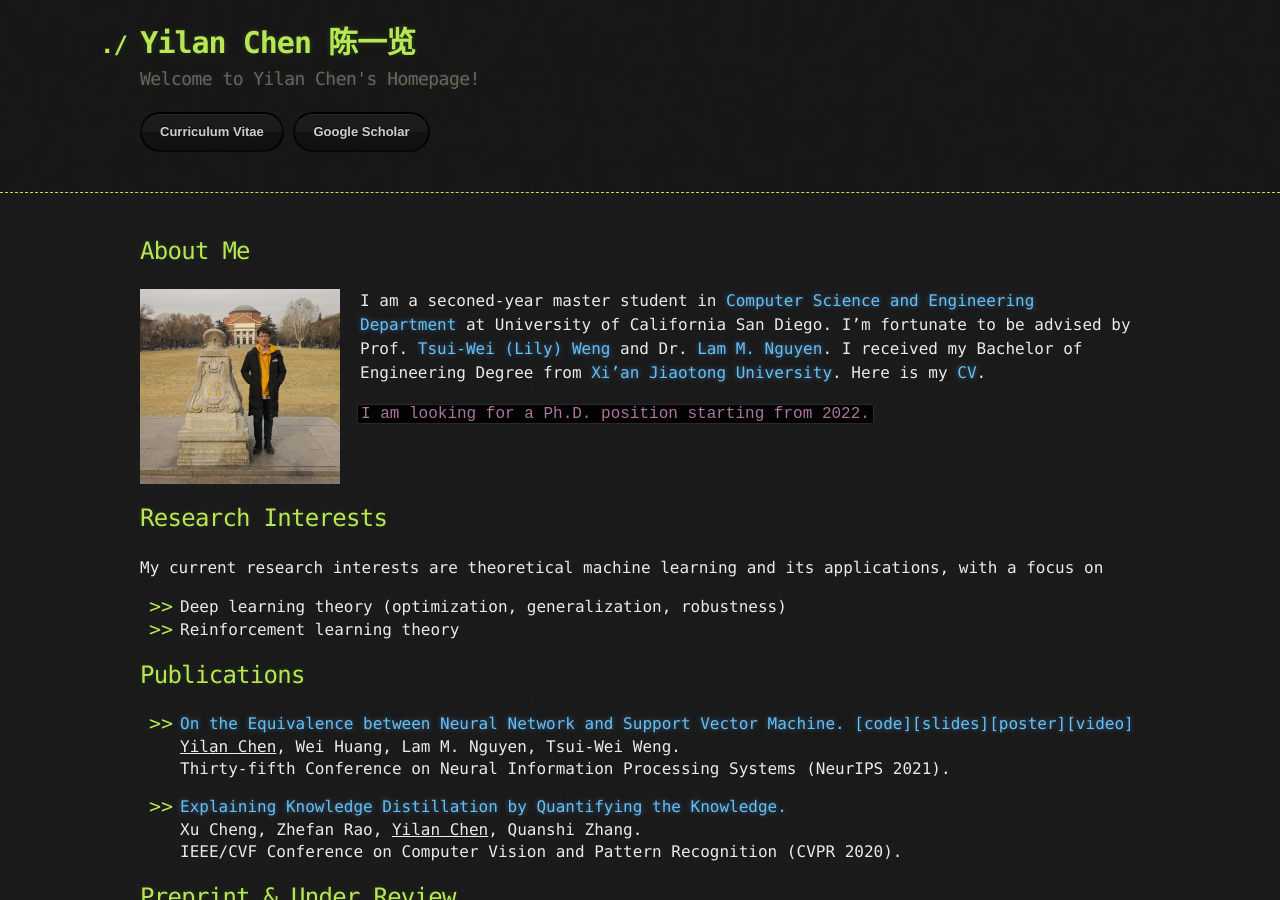
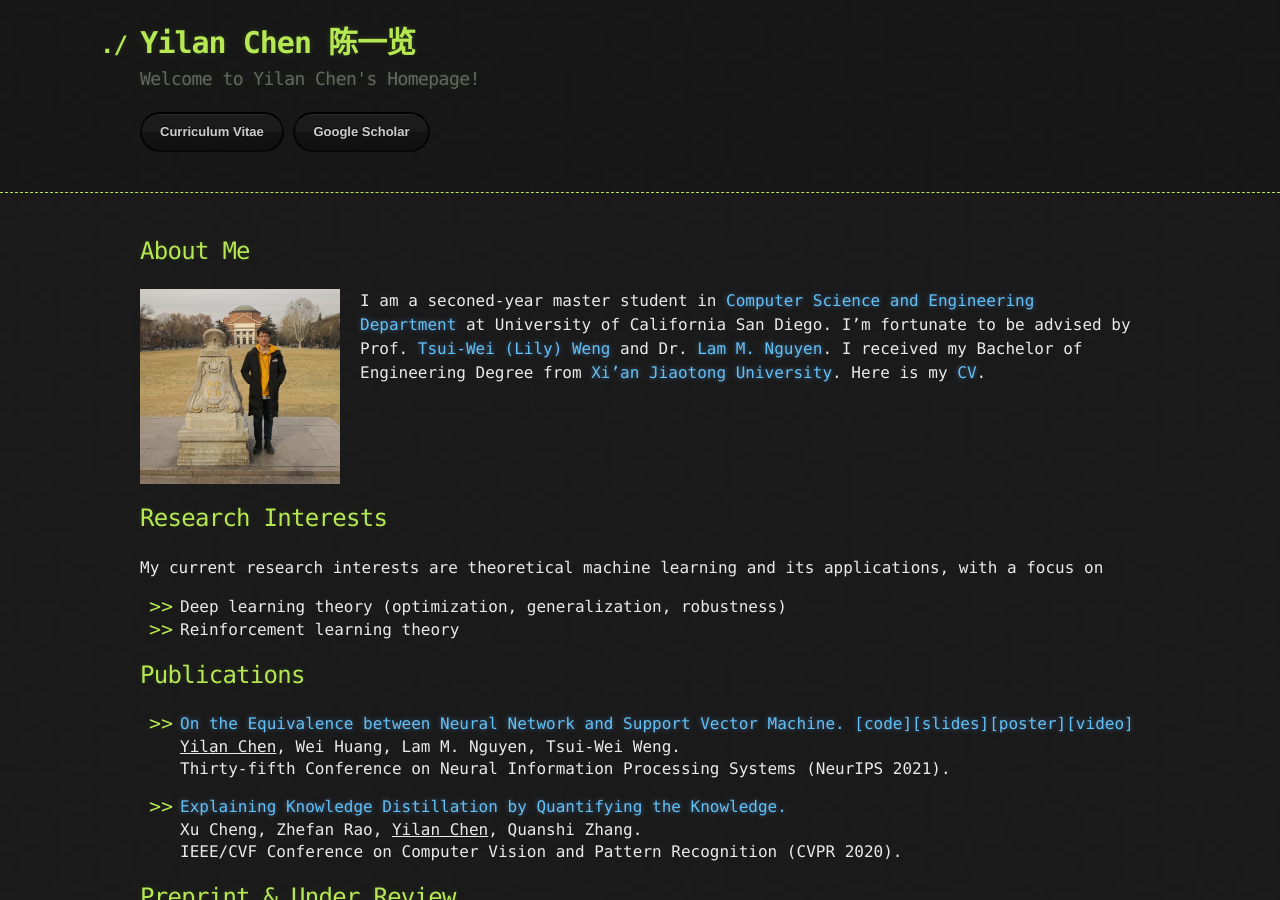
Before and after one commit to yilanchen6/yilanchen6.github.io, a Jekyll site: the page built from index.md, in a window 1280 px wide and 900 px high. Built offline with Jekyll 4.4.1, drawn with Linux system fonts in a browser that asks for light colours.

Commit message:
Update index.md

```diff
--- a/index.md
+++ b/index.md
@@ -21,7 +21,7 @@ I am a seconed-year master student in [Computer Science and Engineering Departme
 I received my Bachelor of Engineering Degree from [Xi'an Jiaotong University](http://en.xjtu.edu.cn/).
 Here is my [CV](/files/CV_Yilan_Chen.pdf).
 
-`I am looking for a Ph.D. position starting from 2022.`
+<!-- `I am looking for a Ph.D. position starting from 2022.` -->
 
 <br clear="left"/>
 
```
